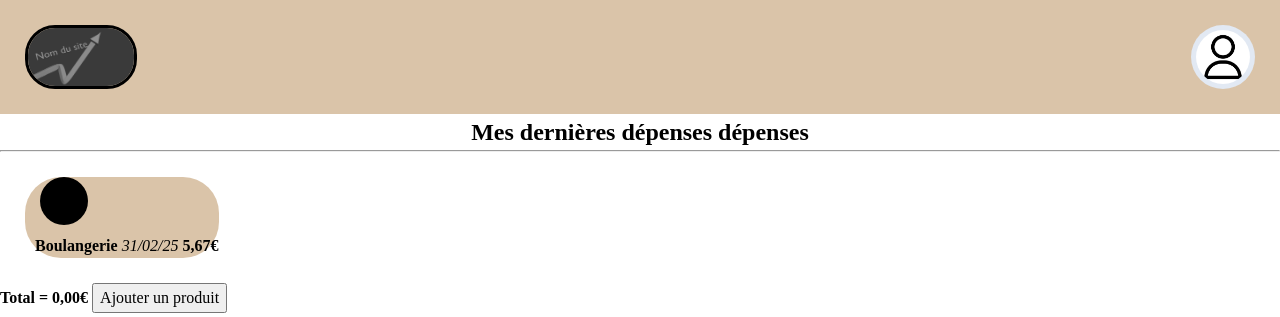
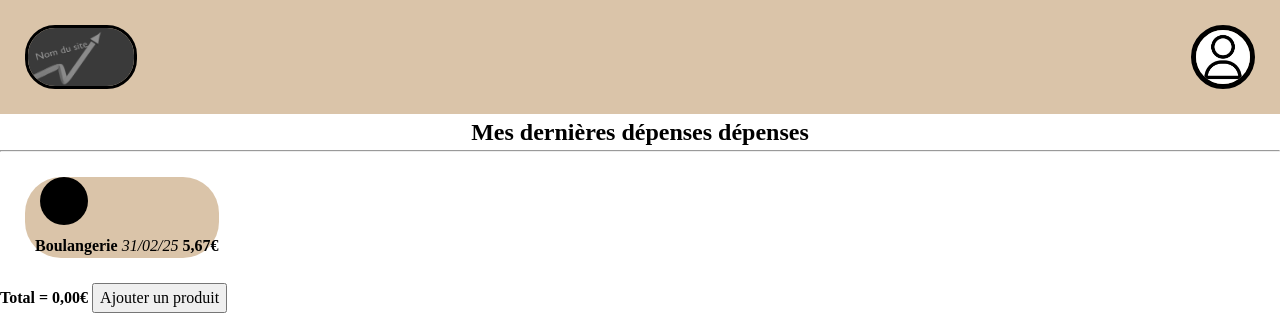
Before and after one commit to C6H804/projectAFEC, a PHP site: page / in a window 1280 px wide. Shown: the top 317 px of the page. Run offline with PHP 8.4, Linux system fonts and the light colour scheme.

Commit message:
finition du CSS pour le header

```diff
--- a/index.html
+++ b/index.html
@@ -12,7 +12,7 @@
 <body>
     <header>
         <div class="container_logo"><img class="logo" src="images/logo.png" alt="logo de l'aplication" width="112" height="64"></div>
-        <div class="container_photo_profil"><img class="photo_profil bouton_user" src="images/default_user_profile_picture.jpg" alt="photo de profil" width="64" height="64"></div>
+       <img class="photo_profil bouton_user" src="images/default_user_profile_picture.jpg" alt="photo de profil" width="64" height="64">
     </header>
     <nav>
         <h1 class="text-center">Mes dernières dépenses dépenses</h1>
@@ -25,7 +25,6 @@
                 <strong class="nom_depense">Boulangerie</strong>
                 <i class="date_depense">31/02/25</i>
                 <strong class="prix_total_depense">5,67€</strong>
-
             </div>
 
         </article>
--- a/style.css
+++ b/style.css
@@ -67,20 +67,10 @@ header {
     padding: 25px;
     background-color: var(--colorA);
 }
-
 .photo_profil {
-    display: flex;
-    transform: scale(1);
-    background-color: back;
-    border-radius: 100%;
-    padding: 5px;
-    background-color: var(--colorC);
+  border: solid 5px black;
+  border-radius: 100%;
 }
-
-.container_photo_profil {
-
-}
-
 
 .logo {
     border:solid 3px black;
```
Also changed, not shown: images/pates.jpg (added).
